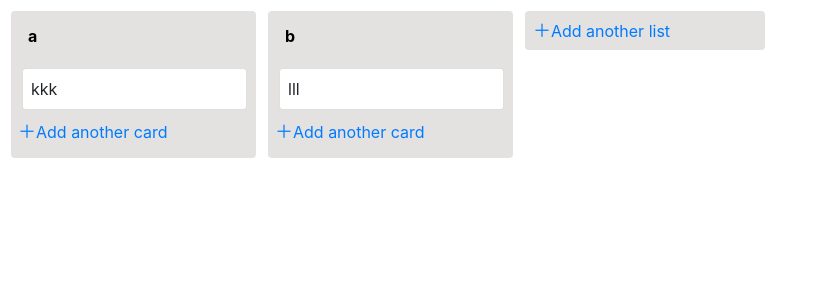
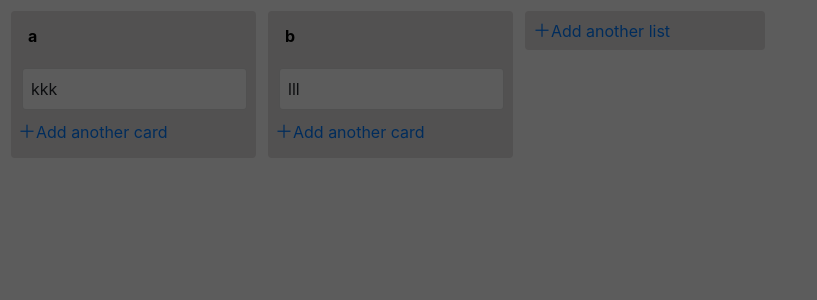
Before and after one commit to NinjaChaan/DogiBoard, a React (Create React App) app: page / in a window 1280 px wide. Both pictures are taken after a click on the button "kkk". Shown: the top 300 px of the page, without its empty margins (0-817 px from the left). Built offline with nearby package versions, Linux system fonts and the light colour scheme.

Commit message:
Grabbing cursor stuff. Card edit window started

```diff
--- a/src/App.js
+++ b/src/App.js
@@ -3,10 +3,26 @@ import ListTable from './components/listTable.js'
 
 const App = () => {
 
+	function downHandler({ key }) {
+		console.log(key)
+		if (key === 'Escape') {
+			document.getElementById("window-overlay").style.display = 'none'
+		}
+	}
+
+	useEffect(() => {
+		window.addEventListener('keydown', downHandler);
+		return () => {
+			window.removeEventListener('keydown', downHandler);
+		};
+
+	}, []);
+
 	return (
 		<div className="App">
 			<header className="App-header">
 				<ListTable />
+				<div id='window-overlay' className='window-overlay' />
 			</header>
 		</div>
 	)
--- a/src/components/cardDraggable.js
+++ b/src/components/cardDraggable.js
@@ -3,6 +3,11 @@ import Card from 'react-bootstrap/Card'
 import { Draggable } from 'react-beautiful-dnd'
 
 const CardDraggable = ({ text, i, id }) => {
+
+	const openCardEditWindow = () => {
+		document.getElementById("window-overlay").style.display = 'flex'
+	}
+
 	return (
 		<Draggable draggableId={id.toString()} index={i}>
 			{(provided) => (
@@ -10,7 +15,8 @@ const CardDraggable = ({ text, i, id }) => {
 					{...provided.draggableProps}
 					{...provided.dragHandleProps}>
 					<td>
-						<Card body padding={'30px'}
+						<Card className='cardBody' body padding={'30px'}
+							onClick={openCardEditWindow}
 						>
 							<Card.Text>
 								{text}
--- a/src/components/cardList.js
+++ b/src/components/cardList.js
@@ -76,7 +76,7 @@ const CardListContainer = ({ listTitle, cards, index, setCards, id, dragging}) =
 	return (
 		<Draggable draggableId={'list-'+id.toString()} index={index}>
 			{(provided) => (
-				<td
+				<td className='draggableList'
 				ref={provided.innerRef}
 					{...provided.draggableProps}>
 
--- a/src/components/listTable.js
+++ b/src/components/listTable.js
@@ -124,7 +124,6 @@ const ListTable = ({ addList }) => {
 	}
 
 	function downHandler({ key }) {
-		console.log(key)
 		if (key === 'F1') {
 			debugger;
 		}
--- a/src/index.css
+++ b/src/index.css
@@ -21,6 +21,10 @@ code {
 
 .card-body{
 	padding: 0.5rem;
+}
+
+.cardBody:hover{
+	cursor: pointer;
 }
 
 .div-add-card, .div-add-list{
@@ -126,12 +130,18 @@ code {
 	resize: none;
 	overflow: hidden;
 	overflow-wrap: break-word;
+	cursor: pointer;
+}
+
+.textarea-add-list:hover{
+	cursor: pointer;
 }
 
 .textarea-list-title{
 	padding-left: 5px;
 	background-color: rgba(255, 255, 255, 0);
 	border: none;
+	cursor: pointer;
 }
 
 .textarea-list-title-editing{
@@ -143,9 +153,24 @@ code {
 }
 
 .dragHandle{
-	cursor: pointer;
+	cursor: pointer !important;
 	position: relative;
 	height: 40px;
 	width: auto;
 	margin-bottom: -40px;
 }
+
+.window-overlay{
+	align-items: flex-start;
+	background-color: rgba(0,0,0,.64);
+	display: none;
+	height: 100%;
+	justify-content: center;
+	left: 0;
+	overflow-y: auto;
+	position: fixed;
+	top: 0;
+	width: 100%;
+	z-index: 20;
+	display: none;
+}
```
